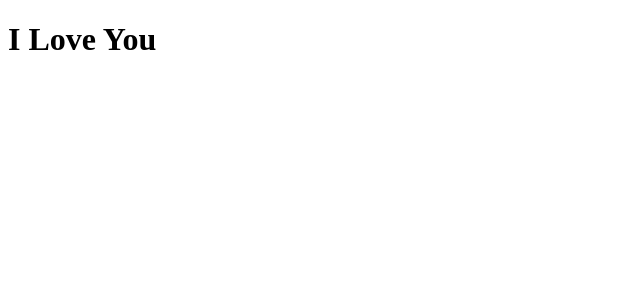
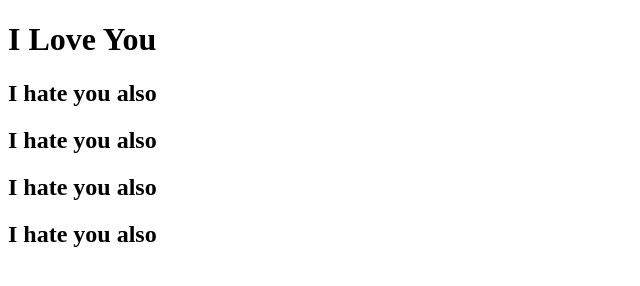
Before and after one commit to Mahbub2352/my-second-repo, a plain HTML site: page index.html in a window 1280 px wide. Shown: the whole page, without its empty margins (0-640 px from the left). Drawn offline with Linux system fonts and the light colour scheme.

Commit message:
h2 added

```diff
--- a/index.html
+++ b/index.html
@@ -8,5 +8,9 @@
 </head>
 <body>
     <h1>I Love You</h1>
+    <h2>I hate you also</h2>
+    <h2>I hate you also</h2>
+    <h2>I hate you also</h2>
+    <h2>I hate you also</h2>
 </body>
 </html>
```
